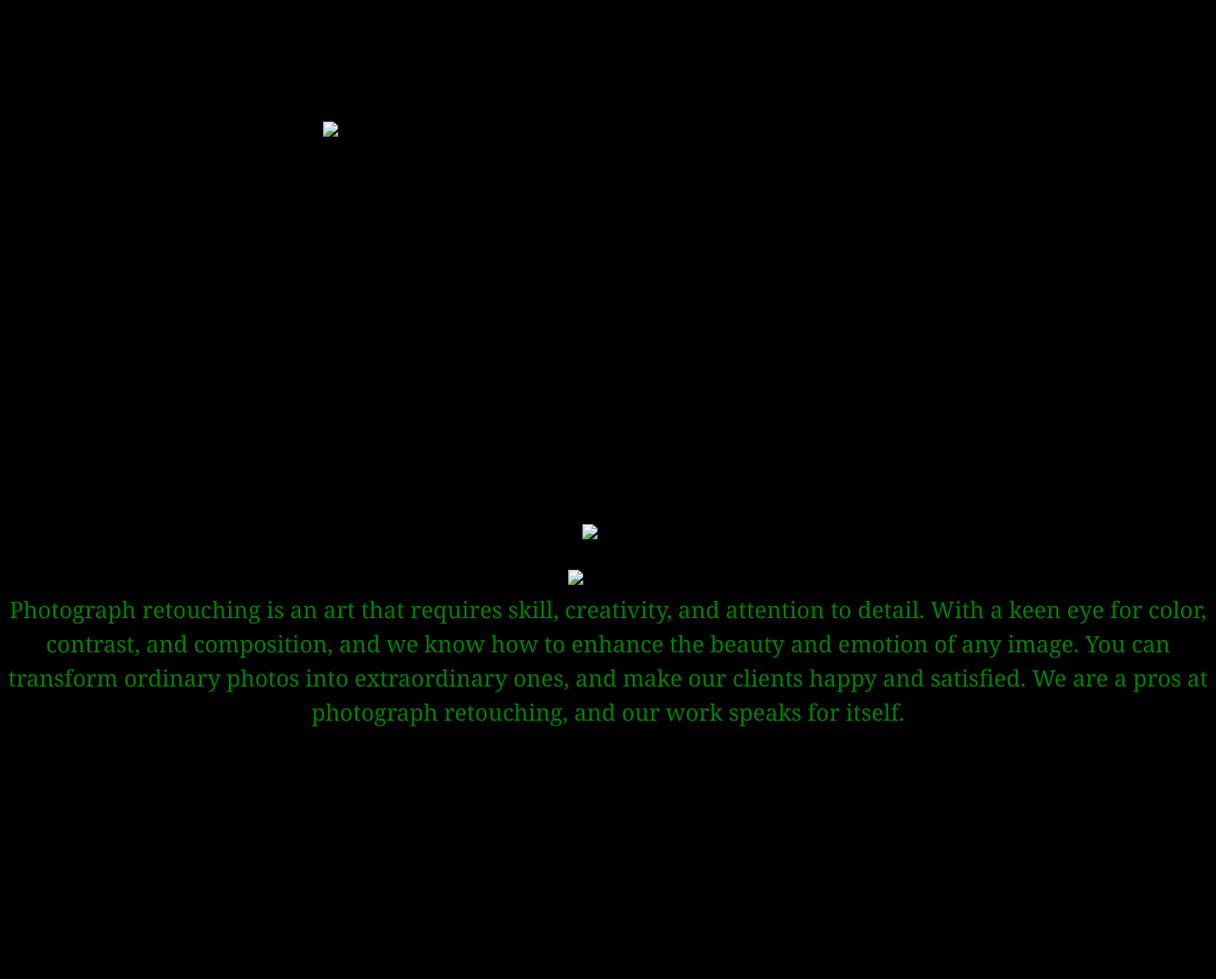
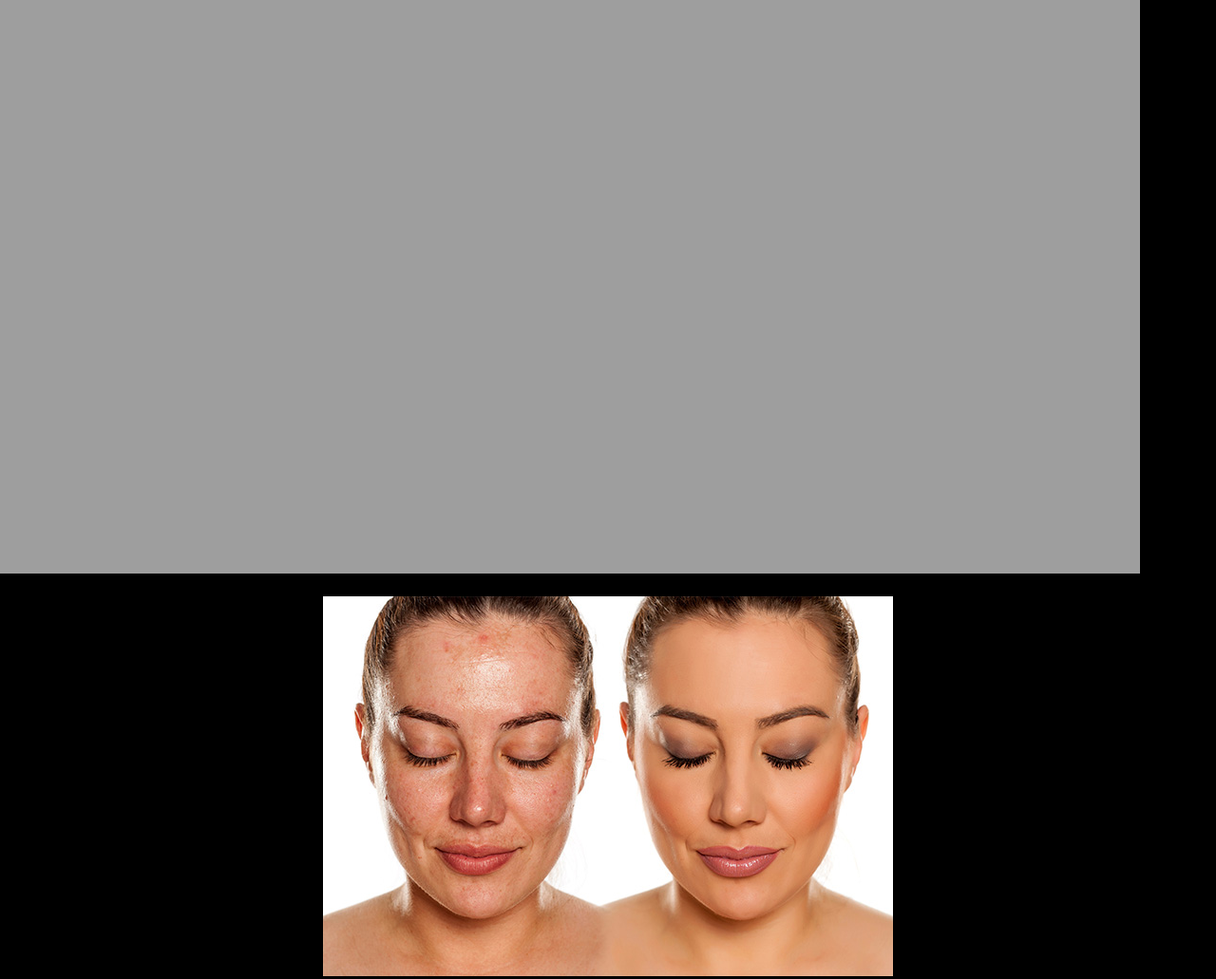
Before and after one commit to MyBaBB/Retouch, a website: page build/index.html in a window 1280 px wide. Shown: the part 360-1391 px from the top of the page at 95% size. Before the commit the page ends 1128 px from the top, so only its background shows below. Drawn offline with Linux system fonts and the light colour scheme; the site is published under a folder, as on GitHub Pages, so addresses that start at the root find nothing; a web font is replaced by a local one.

Commit message:
img file not correct

```diff
--- a/build/index.html
+++ b/build/index.html
@@ -21,19 +21,19 @@
       <p>Send Me <br>A Message</p>
     </div> <!-- callme -->
 </a>
-       <img  src="/build/img/background.jpeg"   alt="bg image" width="1200" height="400">
+       <img  src="./img/background.jpeg"   alt="bg image" width="1200" height="400">
    <br>
      <div class="bottomWrapper">
-      <img src="/build/img/pertyface.jpeg" alt="Pretty Face"
+      <img src="./img/pertyface.jpeg" alt="Pretty Face"
        width="600" height="400" >
      </div>
    <br>
    <div class="bottomWrapper">
-   <img src="/build/img/baby3x2inch.jpg" alt="Baby">
+   <img src="./img/baby3x2inch.jpg" alt="Baby">
   </div>
    <br>
    <div class="bottomWrapper">
-   <img src="/build/img/twoeyes.jpg" alt="Two Eyes">
+   <img src="./img/twoeyes.jpg" alt="Two Eyes">
   </div>
   <div class="paragraph">
   <p > Photograph retouching is an art that requires skill, creativity, and attention to detail. With a keen eye for color, contrast, and composition, and we know how to enhance the beauty and emotion of any image. You can transform ordinary photos into extraordinary ones, and make our clients happy and satisfied. We are a pros at photograph retouching, and our work speaks for itself.
```
